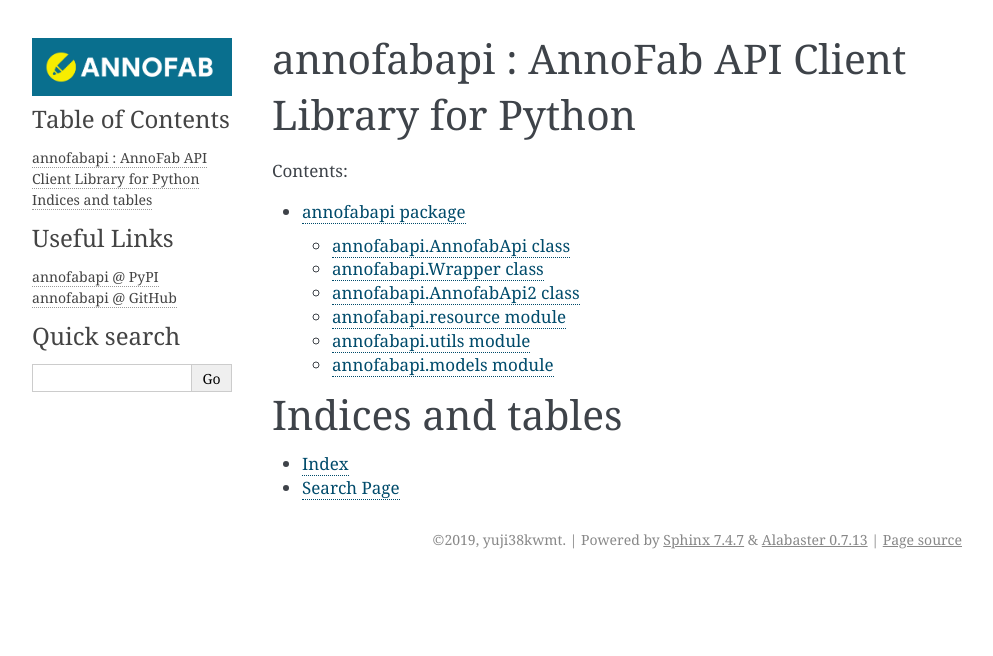
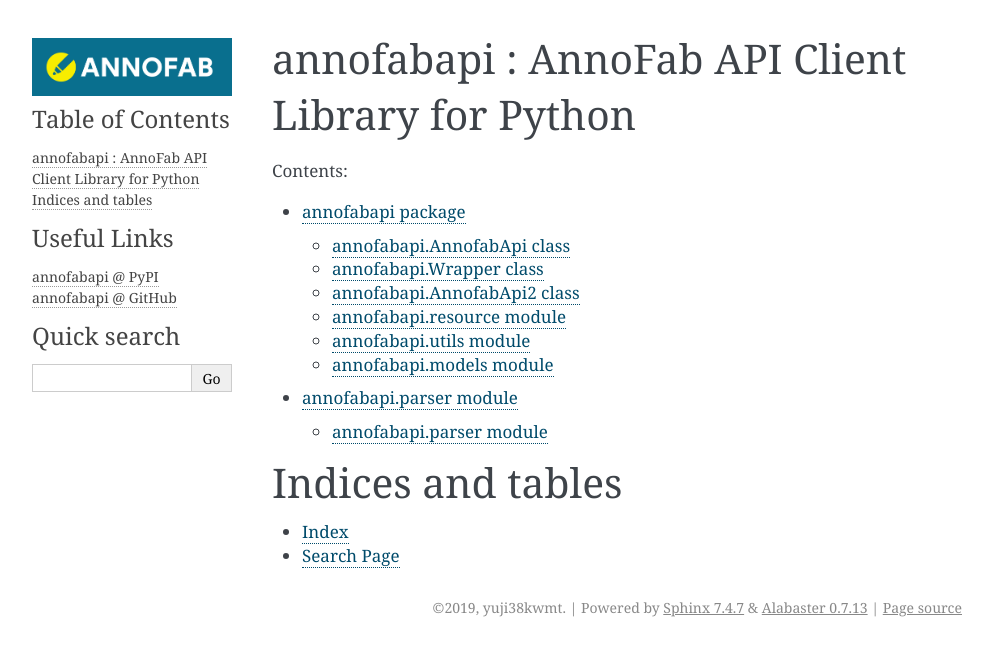
Before and after one commit to kurusugawa-computer/annofab-api-python-client, a Sphinx documentation site: the page built from docs/index.rst, in a window 1280 px wide. Shown: the top 656 px of the page, without its empty margins (148-1141 px from the left). Built offline with Sphinx 7.4.7, drawn with Linux system fonts in a browser that asks for light colours.

```diff
--- a/annofabapi/__version__.py
+++ b/annofabapi/__version__.py
@@ -1 +1 @@
-__version__ = '0.11.4'
+__version__ = '0.11.5'
--- a/docs/index.rst
+++ b/docs/index.rst
@@ -11,6 +11,7 @@ annofabapi : AnnoFab API Client Library for Python
    :caption: Contents:
 
    annofabapi
+   parser
 
 
 Indices and tables
--- /dev/null
+++ b/docs/parser.rst
@@ -0,0 +1,9 @@
+annofabapi.parser module
+========================
+
+annofabapi.parser module
+------------------------
+
+.. automodule:: annofabapi.parser
+    :members:
+    :inherited-members:
```
Also changed, not shown: 2 other files.
